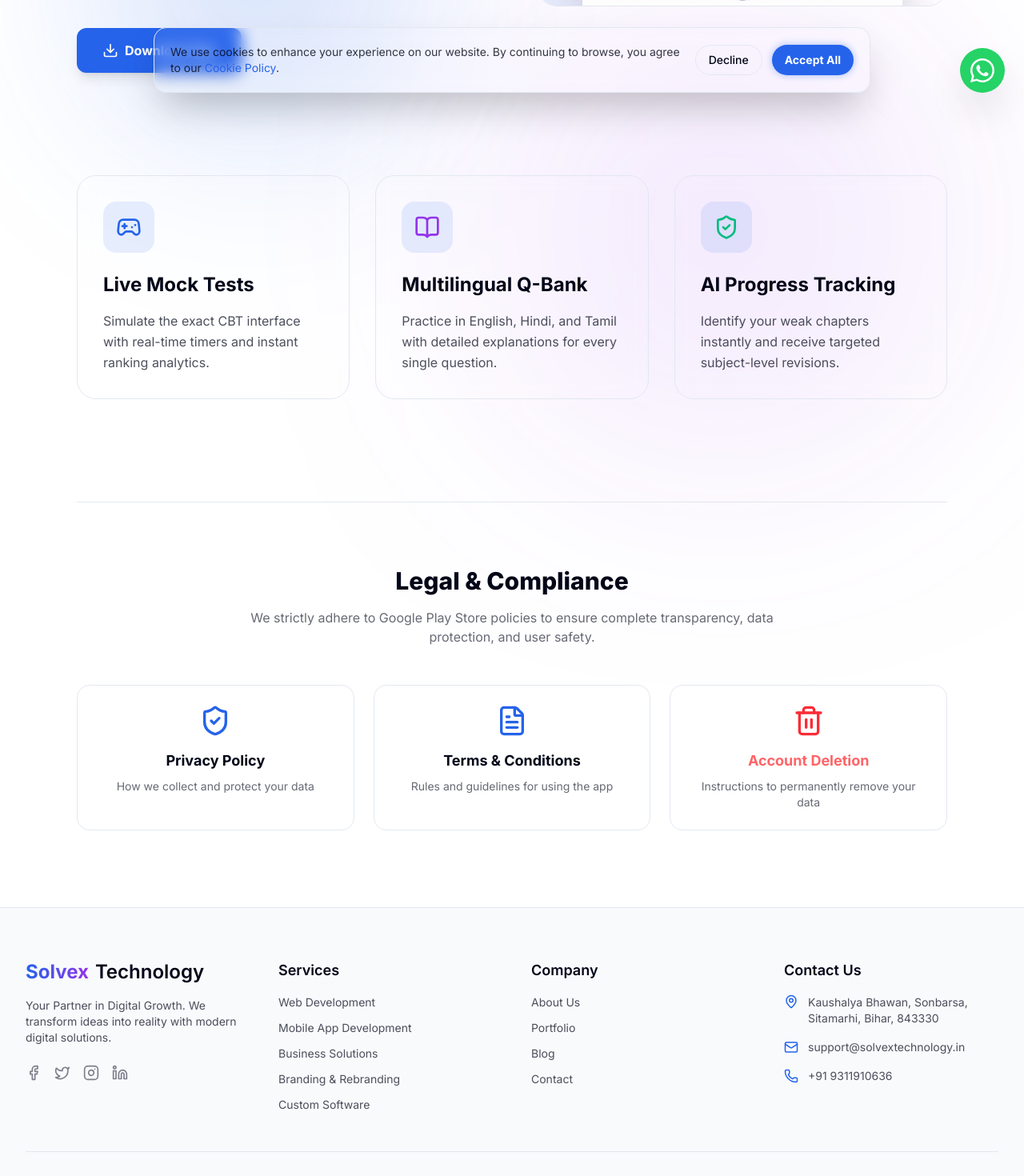
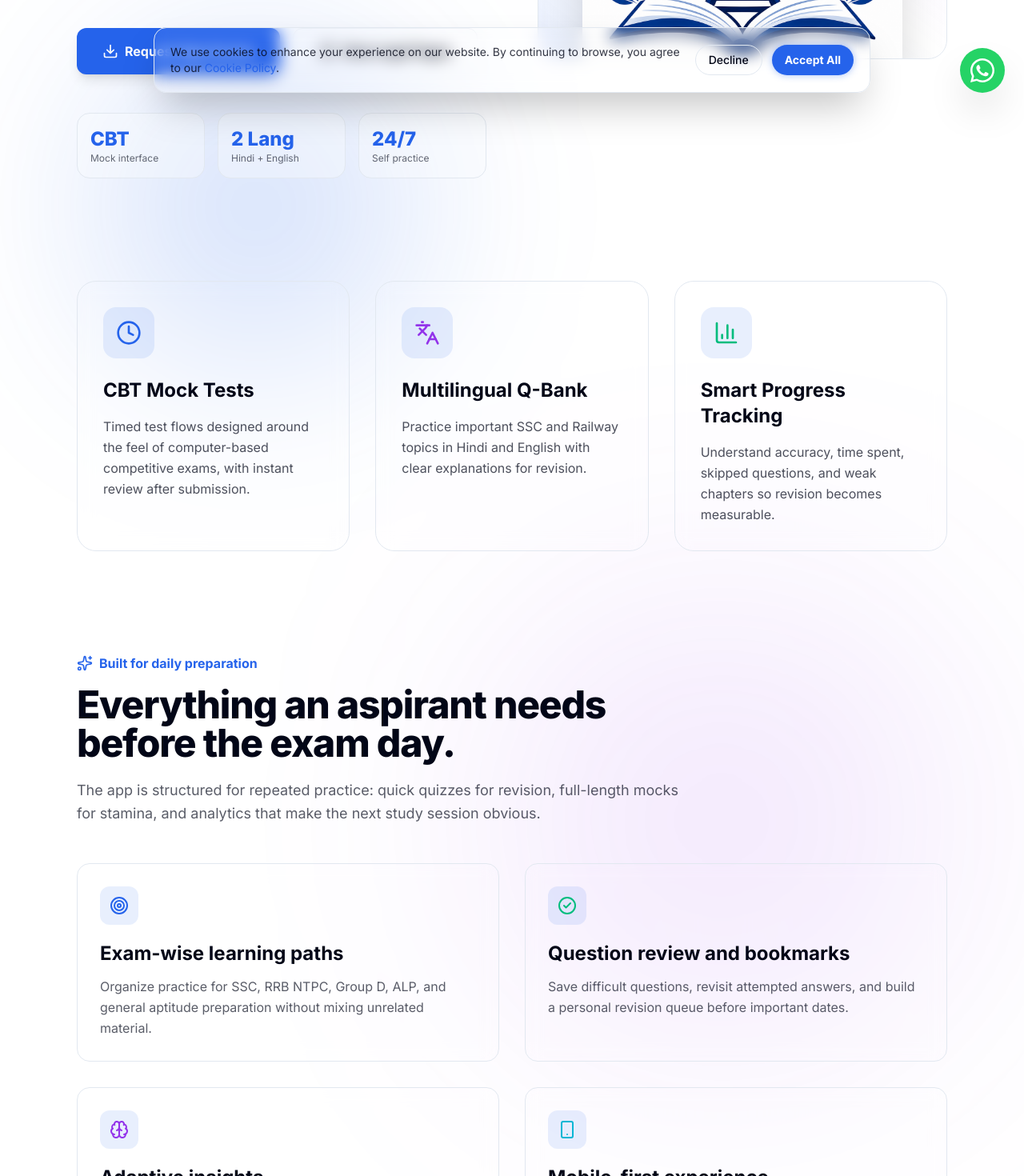
Before and after one commit to solvextechnology/website, a Next.js app: page /products/ssc-railway in a window 1280 px wide. Shown: the part 660-2130 px from the top of the page at 80% size. Built offline with nearby package versions, Linux system fonts and the light colour scheme; no server answers.

Commit message:
Add SSC Railway exam guide pages

```diff
--- a/src/app/products/page.tsx
+++ b/src/app/products/page.tsx
@@ -59,15 +59,16 @@ const products = [
   },
   {
     title: "SSC Railway Exam Guide",
-    category: "EdTech & Preparation",
-    desc: "The ultimate preparation platform for SSC and Railway aspirants. Features 1000+ bilingual questions, mock tests, and AI-driven performance analytics.",
+    category: "Exam Prep & Career Learning",
+    desc: "A focused mobile learning app for SSC and Railway aspirants with exam-style mock tests, bilingual practice sets, chapter-wise revision, performance analytics, and transparent legal/data controls.",
     link: "/products/ssc-railway",
     image: "/images/ssc-logo.png",
-    status: "Active Release",
+    status: "Student Ready",
     features: [
-      { name: "Live Mock Tests", icon: <Gamepad2 className="w-4 h-4 text-secondary" /> },
-      { name: "Multilingual", icon: <BookOpen className="w-4 h-4 text-yellow-500" /> },
-      { name: "Performance AI", icon: <Rocket className="w-4 h-4 text-primary" /> }
+      { name: "CBT Mock Tests", icon: <Gamepad2 className="w-4 h-4 text-secondary" /> },
+      { name: "Hindi + English", icon: <BookOpen className="w-4 h-4 text-yellow-500" /> },
+      { name: "Smart Analytics", icon: <Rocket className="w-4 h-4 text-primary" /> },
+      { name: "Privacy Controls", icon: <ShieldCheck className="w-4 h-4 text-emerald-500" /> }
     ],
     statusStyle: "border-blue-500/50 text-blue-400 bg-blue-500/10",
     statusDot: "bg-blue-400 animate-pulse",
--- a/src/app/products/ssc-railway/account-deletion/page.tsx
+++ b/src/app/products/ssc-railway/account-deletion/page.tsx
@@ -43,7 +43,7 @@ export default function AdvancedAccountDeletionPage() {
               <ul className="grid sm:grid-cols-2 gap-3 text-sm text-foreground/70">
                 <li className="flex items-center gap-2"><Trash2 className="w-4 h-4 text-red-500/70"/> Loss of all mock test history & analytics.</li>
                 <li className="flex items-center gap-2"><Trash2 className="w-4 h-4 text-red-500/70"/> Deletion of all saved bookmarks & notes.</li>
-                <li className="flex items-center gap-2"><Trash2 className="w-4 h-4 text-red-500/70"/> Forfeiture of active Premium Subscriptions.</li>
+                <li className="flex items-center gap-2"><Trash2 className="w-4 h-4 text-red-500/70"/> Loss of in-app premium access linked to this account.</li>
                 <li className="flex items-center gap-2"><Trash2 className="w-4 h-4 text-red-500/70"/> Erasure of profile and leaderboard ranking.</li>
               </ul>
             </div>
@@ -104,7 +104,7 @@ export default function AdvancedAccountDeletionPage() {
             </p>
             <ul>
               <li><strong>30-Day Erasure Window:</strong> Complete erasure of your data from our active databases and backup servers (Supabase) may take up to 30 days from the date of the request.</li>
-              <li><strong>Financial Records:</strong> If you have purchased a Premium Subscription, strictly necessary transactional records (e.g., invoices, transaction IDs) may be retained longer to comply with national tax, audit, and legal obligations. This retained data is completely anonymized and detached from your user profile.</li>
+              <li><strong>Financial Records:</strong> If you purchased a Premium service, strictly necessary transaction records such as invoices, order IDs, taxes, refunds, and fraud-prevention logs may be retained longer where required by law, accounting rules, platform policies, or dispute-resolution needs.</li>
               <li><strong>Third-Party Analytics:</strong> Anonymized, aggregated performance metrics (which cannot be traced back to you) may remain in our dataset to improve our AI algorithms.</li>
             </ul>
 
--- /dev/null
+++ b/src/app/products/ssc-railway/delete-account/layout.tsx
@@ -0,0 +1 @@
+export { default, metadata } from "../account-deletion/layout";
--- /dev/null
+++ b/src/app/products/ssc-railway/delete-account/page.tsx
@@ -0,0 +1 @@
+export { default } from "../account-deletion/page";
--- a/src/app/products/ssc-railway/page.tsx
+++ b/src/app/products/ssc-railway/page.tsx
@@ -3,7 +3,7 @@
 import { motion } from "framer-motion";
 import Image from "next/image";
 import Link from "next/link";
-import { ArrowLeft, BookOpen, ShieldCheck, Gamepad2, FileText, Trash2, Download } from "lucide-react";
+import { ArrowLeft, BookOpen, ShieldCheck, FileText, Trash2, Download, BarChart3, Brain, Clock, Languages, CheckCircle2, Target, Smartphone, Sparkles } from "lucide-react";
 
 export default function SSCRailwayProductPage() {
   return (
@@ -31,7 +31,7 @@ export default function SSCRailwayProductPage() {
             className="flex-1 space-y-8"
           >
             <div className="inline-flex items-center gap-2 px-4 py-2 rounded-full bg-primary/5 border border-primary/20 text-sm text-primary font-bold uppercase tracking-wider">
-              <BookOpen className="w-4 h-4" /> Educational App
+              <BookOpen className="w-4 h-4" /> SSC + Railway Preparation App
             </div>
 
             <h1 className="text-5xl md:text-7xl font-extrabold tracking-tight leading-tight">
@@ -40,13 +40,29 @@ export default function SSCRailwayProductPage() {
             </h1>
 
             <p className="text-xl text-foreground/70 leading-relaxed max-w-2xl">
-              India's premium and most trusted platform for cracking SSC and Railway competitive exams. Experience real-time mock tests, dynamic analytics, and 1000+ premium bilingual questions right in your pocket.
+              A polished exam-preparation app built for serious SSC and Railway aspirants. Practice CBT-style mock tests, revise chapter-wise questions, track weak areas, and keep your learning data under clear privacy controls.
             </p>
 
             <div className="flex flex-wrap gap-4 pt-4">
-              <Link href="#" className="inline-flex items-center justify-center gap-2 px-8 py-4 bg-primary text-white rounded-xl font-bold hover:bg-primary/95 transition-all shadow-lg hover:shadow-primary/25 hover:-translate-y-1">
-                <Download className="w-5 h-5" /> Download App
+              <Link href="/contact" className="inline-flex items-center justify-center gap-2 px-8 py-4 bg-primary text-white rounded-xl font-bold hover:bg-primary/95 transition-all shadow-lg hover:shadow-primary/25 hover:-translate-y-1">
+                <Download className="w-5 h-5" /> Request App Access
               </Link>
+              <Link href="#compliance" className="inline-flex items-center justify-center gap-2 px-8 py-4 border border-card-border rounded-xl font-bold hover:border-primary/50 hover:text-primary transition-all">
+                <ShieldCheck className="w-5 h-5" /> View Legal Pages
+              </Link>
+            </div>
+
+            <div className="grid grid-cols-3 gap-4 pt-4 max-w-xl">
+              {[
+                ["CBT", "Mock interface"],
+                ["2 Lang", "Hindi + English"],
+                ["24/7", "Self practice"],
+              ].map(([value, label]) => (
+                <div key={value} className="rounded-2xl border border-card-border bg-card/40 p-4">
+                  <div className="text-2xl font-extrabold text-primary">{value}</div>
+                  <div className="text-xs text-foreground/60">{label}</div>
+                </div>
+              ))}
             </div>
           </motion.div>
 
@@ -73,19 +89,19 @@ export default function SSCRailwayProductPage() {
         <div className="grid md:grid-cols-3 gap-8 mb-32">
           {[
             {
-              title: "Live Mock Tests",
-              desc: "Simulate the exact CBT interface with real-time timers and instant ranking analytics.",
-              icon: <Gamepad2 className="w-8 h-8 text-primary" />
+              title: "CBT Mock Tests",
+              desc: "Timed test flows designed around the feel of computer-based competitive exams, with instant review after submission.",
+              icon: <Clock className="w-8 h-8 text-primary" />
             },
             {
               title: "Multilingual Q-Bank",
-              desc: "Practice in English, Hindi, and Tamil with detailed explanations for every single question.",
-              icon: <BookOpen className="w-8 h-8 text-secondary" />
+              desc: "Practice important SSC and Railway topics in Hindi and English with clear explanations for revision.",
+              icon: <Languages className="w-8 h-8 text-secondary" />
             },
             {
-              title: "AI Progress Tracking",
-              desc: "Identify your weak chapters instantly and receive targeted subject-level revisions.",
-              icon: <ShieldCheck className="w-8 h-8 text-emerald-500" />
+              title: "Smart Progress Tracking",
+              desc: "Understand accuracy, time spent, skipped questions, and weak chapters so revision becomes measurable.",
+              icon: <BarChart3 className="w-8 h-8 text-emerald-500" />
             }
           ].map((feat, i) => (
             <motion.div
@@ -105,17 +121,62 @@ export default function SSCRailwayProductPage() {
           ))}
         </div>
 
+        {/* Learning Experience */}
+        <div className="mb-32">
+          <div className="max-w-3xl mb-12">
+            <div className="inline-flex items-center gap-2 text-primary font-bold mb-4">
+              <Sparkles className="w-5 h-5" /> Built for daily preparation
+            </div>
+            <h2 className="text-4xl md:text-5xl font-extrabold tracking-tight mb-5">Everything an aspirant needs before the exam day.</h2>
+            <p className="text-lg text-foreground/65 leading-relaxed">
+              The app is structured for repeated practice: quick quizzes for revision, full-length mocks for stamina, and analytics that make the next study session obvious.
+            </p>
+          </div>
+
+          <div className="grid lg:grid-cols-2 gap-8">
+            {[
+              {
+                title: "Exam-wise learning paths",
+                desc: "Organize practice for SSC, RRB NTPC, Group D, ALP, and general aptitude preparation without mixing unrelated material.",
+                icon: <Target className="w-6 h-6 text-primary" />,
+              },
+              {
+                title: "Question review and bookmarks",
+                desc: "Save difficult questions, revisit attempted answers, and build a personal revision queue before important dates.",
+                icon: <CheckCircle2 className="w-6 h-6 text-emerald-500" />,
+              },
+              {
+                title: "Adaptive insights",
+                desc: "Performance views highlight weak subjects, slow topics, and accuracy patterns so students can stop guessing what to study.",
+                icon: <Brain className="w-6 h-6 text-secondary" />,
+              },
+              {
+                title: "Mobile-first experience",
+                desc: "Lightweight screens, readable typography, and fast navigation keep practice comfortable on budget Android phones.",
+                icon: <Smartphone className="w-6 h-6 text-accent" />,
+              },
+            ].map((item) => (
+              <div key={item.title} className="glass-card border border-card-border rounded-2xl p-7">
+                <div className="w-12 h-12 rounded-xl bg-primary/10 flex items-center justify-center mb-5">{item.icon}</div>
+                <h3 className="text-2xl font-bold mb-3">{item.title}</h3>
+                <p className="text-foreground/65 leading-relaxed">{item.desc}</p>
+              </div>
+            ))}
+          </div>
+        </div>
+
         {/* Legal & Compliance Section */}
         <motion.div
           initial={{ opacity: 0, y: 40 }}
           whileInView={{ opacity: 1, y: 0 }}
           viewport={{ once: true }}
-          className="border-t border-card-border pt-20"
+          id="compliance"
+          className="border-t border-card-border pt-20 scroll-mt-28"
         >
           <div className="text-center max-w-2xl mx-auto mb-12">
             <h2 className="text-3xl font-extrabold mb-4">Legal & Compliance</h2>
             <p className="text-foreground/60">
-              We strictly adhere to Google Play Store policies to ensure complete transparency, data protection, and user safety.
+              Complete policy pages for users, app stores, and compliance reviewers. These pages explain data use, app rules, and account deletion in plain language.
             </p>
           </div>
 
@@ -132,7 +193,7 @@ export default function SSCRailwayProductPage() {
               <p className="text-sm text-foreground/60">Rules and guidelines for using the app</p>
             </Link>
 
-            <Link href="/products/ssc-railway/account-deletion" className="group glass-card p-6 rounded-2xl border border-card-border hover:border-red-500/40 flex flex-col items-center text-center transition-all">
+            <Link href="/products/ssc-railway/delete-account" className="group glass-card p-6 rounded-2xl border border-card-border hover:border-red-500/40 flex flex-col items-center text-center transition-all">
               <Trash2 className="w-10 h-10 text-red-500 mb-4 group-hover:scale-110 transition-transform" />
               <h3 className="text-lg font-bold mb-2 text-red-400">Account Deletion</h3>
               <p className="text-sm text-foreground/60">Instructions to permanently remove your data</p>
--- a/src/app/products/ssc-railway/privacy/page.tsx
+++ b/src/app/products/ssc-railway/privacy/page.tsx
@@ -29,14 +29,14 @@ export default function AdvancedPrivacyPolicy() {
             </div>
             <div>
               <h1 className="text-4xl md:text-5xl font-extrabold tracking-tight mb-2">Privacy Policy</h1>
-              <p className="text-foreground/60 text-lg">Effective Date: June 13, 2026 • Solvex Technology</p>
+              <p className="text-foreground/60 text-lg">Effective Date: June 13, 2026 | Solvex Technology</p>
             </div>
           </div>
 
           <div className="prose prose-invert prose-lg prose-blue max-w-none prose-headings:font-bold prose-headings:tracking-tight prose-a:text-primary prose-a:no-underline hover:prose-a:underline prose-p:text-foreground/80 prose-li:text-foreground/80">
 
             <p className="lead text-xl text-foreground/90 font-medium mb-8">
-              Solvex Technology ("we," "our," or "us") is committed to protecting your privacy. This comprehensive Privacy Policy explains how we collect, use, disclose, and safeguard your information when you visit our mobile application, "SSC Railway Exam Guide" (the "Application"). Please read this privacy policy carefully. If you do not agree with the terms of this privacy policy, please do not access the application.
+              Solvex Technology ("we," "our," or "us") is committed to protecting your privacy. This Privacy Policy explains how we collect, use, disclose, retain, and safeguard information when you use the <strong>SSC Railway Exam Guide</strong> mobile application. Please read it carefully before using the app.
             </p>
 
             <div className="flex items-center gap-3 mt-12 mb-6">
@@ -49,17 +49,17 @@ export default function AdvancedPrivacyPolicy() {
 
             <h3 className="text-xl">A. Personal Data</h3>
             <p>
-              Demographic and other personally identifiable information (such as your name and email address) that you voluntarily give to us when choosing to participate in various activities related to the Application, such as creating an account, participating in mock tests, or purchasing premium subscriptions. If you choose to share data about yourself via your profile, online chat, or other interactive areas of the Application, please be advised that all data you disclose in these areas is public and your data will be accessible to anyone who accesses the Application.
+              Information you voluntarily provide, such as name, email address, phone number, profile details, login credentials, support messages, and purchase-related account identifiers. We collect this when you create an account, take mock tests, contact support, or purchase premium services.
             </p>
 
             <h3 className="text-xl">B. Derivative Data & Analytics</h3>
             <p>
-              Information our servers automatically collect when you access the Application, such as your native actions that are integral to the Application, including your mock test scores, time taken per question, chapters visited, and bookmarks created. We use this derivative data strictly to power our AI Analytics engine, providing you with personalized study recommendations and performance insights.
+              Information generated while using the Application, including mock test scores, attempted answers, time taken per question, chapters visited, bookmarks, revision history, device diagnostics, crash reports, and app-performance logs. We use this data to provide analytics, improve stability, and personalize revision suggestions.
             </p>
 
             <h3 className="text-xl">C. Financial Data</h3>
             <p>
-              Financial information, such as data related to your payment method (e.g., valid credit card number, card brand, expiration date) that we may collect when you purchase, order, return, exchange, or request information about our services from the Application. We store only very limited, if any, financial information that we collect. Otherwise, all financial information is stored by our payment processor (e.g., Google Play Billing, Razorpay) and you are encouraged to review their privacy policy and contact them directly for responses to your questions.
+              We do not store full card numbers or sensitive payment credentials. Purchases may be processed by Google Play Billing or authorized payment providers. We may receive limited transaction metadata such as product purchased, order status, transaction identifier, currency, and purchase date for account, support, tax, and fraud-prevention purposes.
             </p>
 
             <div className="flex items-center gap-3 mt-12 mb-6">
@@ -77,7 +77,7 @@ export default function AdvancedPrivacyPolicy() {
               <li>Monitor and analyze usage and trends to improve your experience with the Application.</li>
               <li>Notify you of updates to the Application, new mock tests, or upcoming exam dates.</li>
               <li>Prevent fraudulent transactions, monitor against theft, and protect against criminal activity.</li>
-              <li>Serve personalized advertisements (if you are on a free tier).</li>
+              <li>Show ads or measure ad performance where the free version of the app is ad-supported.</li>
             </ul>
 
             <div className="flex items-center gap-3 mt-12 mb-6">
@@ -100,12 +100,12 @@ export default function AdvancedPrivacyPolicy() {
 
             <h3 className="text-xl">C. Third-Party Advertisers</h3>
             <p>
-              We use third-party advertising companies (e.g., <strong>Google AdMob</strong>) to serve ads when you visit the Application. These companies may use information about your visits to the Application and other websites that are contained in web cookies in order to provide advertisements about goods and services of interest to you.
+              We may use third-party advertising services such as <strong>Google AdMob</strong> in free app experiences. These providers may process device identifiers, ad identifiers, coarse location, and interaction signals according to their own policies and your device settings.
             </p>
 
             <h2 className="text-3xl mt-12">4. Data Security and Retention</h2>
             <p>
-              We use administrative, technical, and physical security measures to help protect your personal information. While we have taken reasonable steps to secure the personal information you provide to us, please be aware that despite our efforts, no security measures are perfect or impenetrable, and no method of data transmission can be guaranteed against any interception or other type of misuse. We will retain your personal information only for as long as is necessary for the purposes set out in this Privacy Policy.
+              We use administrative, technical, and organizational safeguards to help protect personal information, including access control, secure hosting, backup controls, and least-privilege operational practices. No method of transmission or storage is completely secure, but we work to reduce risk and retain information only for as long as needed for the purposes described in this Policy, legal compliance, fraud prevention, dispute handling, and legitimate business operations.
             </p>
 
             <h2 className="text-3xl mt-12">5. Policy for Children (COPPA Compliance)</h2>
@@ -115,7 +115,7 @@ export default function AdvancedPrivacyPolicy() {
 
             <h2 className="text-3xl mt-12">6. Your Rights (GDPR & CCPA)</h2>
             <p>
-              Depending on your location, you may have the right to request access to the personal data we collect from you, change that information, or delete it in some circumstances. You may review or change the information in your account or terminate your account entirely by visiting our <Link href="/products/ssc-railway/account-deletion" className="text-primary font-bold">Account Deletion Request</Link> page. Upon your request to terminate your account, we will deactivate or delete your account and information from our active databases.
+              Depending on your location, you may have the right to request access to the personal data we collect from you, change that information, or delete it in some circumstances. You may review or change the information in your account or terminate your account entirely by visiting our <Link href="/products/ssc-railway/delete-account" className="text-primary font-bold">Account Deletion Request</Link> page. Upon your request to terminate your account, we will deactivate or delete your account and information from our active databases.
             </p>
 
             <div className="bg-primary/5 border border-primary/20 rounded-2xl p-8 mt-16 text-center">
--- a/src/app/sitemap.ts
+++ b/src/app/sitemap.ts
@@ -19,6 +19,11 @@ export default function sitemap(): MetadataRoute.Sitemap {
     "/products/todoit/privacy-policy",
     "/products/todoit/terms",
     "/products/todoit/delete-account",
+    "/products/ssc-railway",
+    "/products/ssc-railway/privacy",
+    "/products/ssc-railway/terms",
+    "/products/ssc-railway/delete-account",
+    "/products/ssc-railway/account-deletion",
     "/solutions",
     "/branding",
     "/blog",
```
Also changed, not shown: src/app/products/ssc-railway/account-deletion/layout.tsx (added, +24 -0 lines), src/app/products/ssc-railway/layout.tsx (added, +40 -0 lines), src/app/products/ssc-railway/privacy/layout.tsx (added, +24 -0 lines), src/app/products/ssc-railway/terms/layout.tsx (added, +24 -0 lines), src/app/products/ssc-railway/terms/page.tsx (+9 -9 lines).
